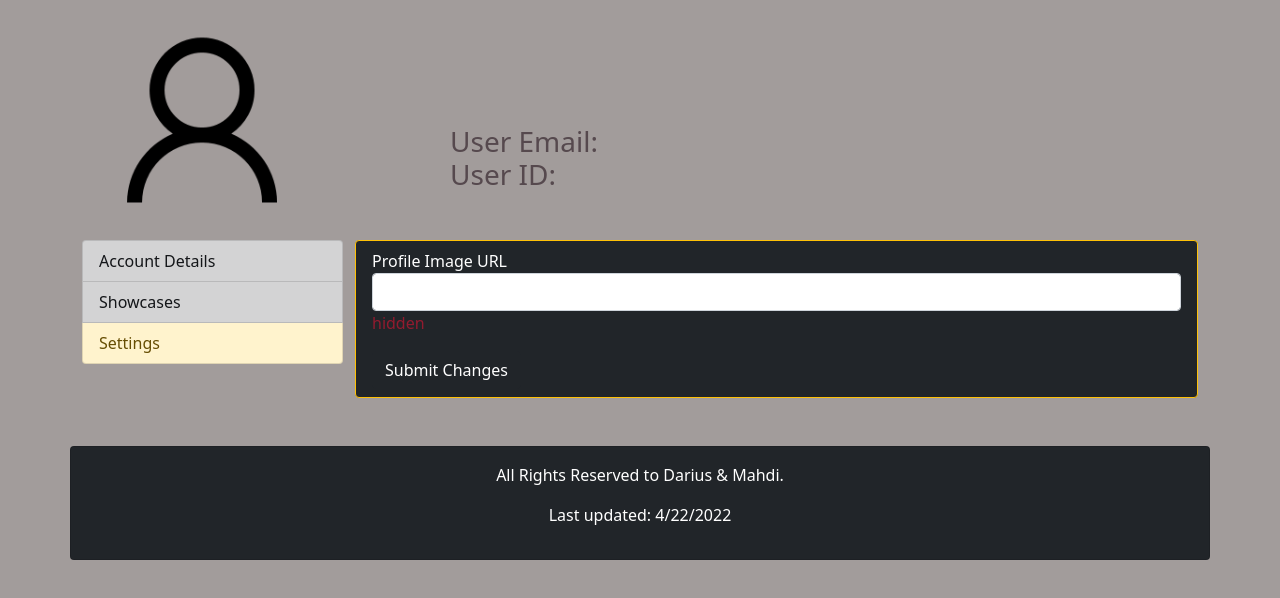
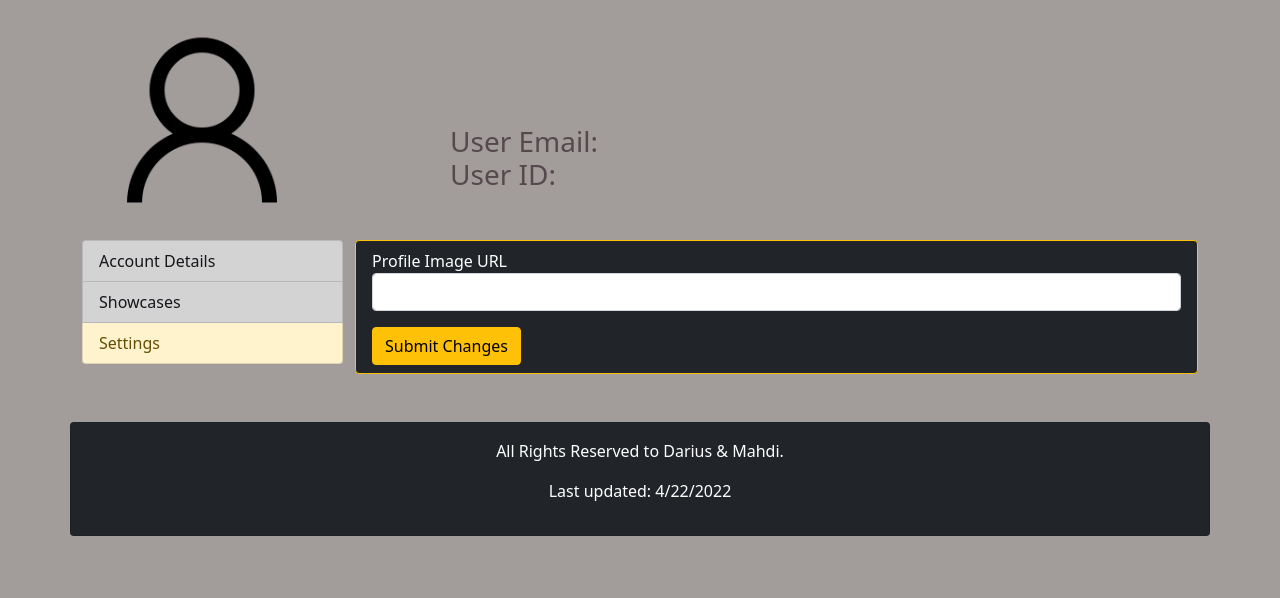
Before and after one commit to WearsomeKarma/clark3.0, a website: page public/user.html in a window 1280 px wide. Both pictures are taken after a click on the link "Settings". Drawn offline with nearby package versions, Linux system fonts and the light colour scheme; no server answers.

Commit message:
fixed user settings and details show up

```diff
--- a/public/javascript/user.js
+++ b/public/javascript/user.js
@@ -11,6 +11,7 @@ $.getJSON("/get_current_user").done(function(data){
     if (data.user?.profile_img?.length ?? 0 > 0)
         $('#user_img').attr('src', (data.user?.profile_img));
 })
+
 let user;
 $.getJSON("/get_user", {user_id: user_id}).done(function(data){
     user = data.user;
@@ -64,9 +65,8 @@ function get_settings_form(){
                 <div class="form-group">
                     <label for="profile_img">Profile Image URL</label>
                     <input class="form-control" name="profile_img" id="profile_img">
-                    <div> <p id="email_length_error" class="error_message py-0 my-0">hidden</p> </div>
                 </div>
-                <button type="submit" class="btn btn-dark mt-3">Submit Changes</button>
+                <button type="submit" class="btn btn-warning mt-3">Submit Changes</button>
             </form>
         </li>
     `;
@@ -77,30 +77,27 @@ function load_form(user){
 }
 
 //hide and show showcases
-const post_list = $("#user_showcases");
-//post_list.hide();
-fill_discussion_list(post_list, {author_id: user_id});
+const user_showcases = $("#user_showcases");
+fill_discussion_list(user_showcases, {author_id: user_id});
 
 //load settings
-//$("#user_settings").append(make_settings_form());
 $("#user_settings").append(get_settings_form());
 
 //apply hide-show toggles
-
-function apply_toggle(control, target, hide) {
+function apply_toggle(control, target) {
     const target_element = $(target);
-    $('.toggle').slideUp("1000");
+    $('.toggle').hide();
+    $('.toggle').addClass("hidden");
     $(control).on("click", function(){
-        if (target_element.hasClass("hidden")){
-            target_element.slideUp("1000");
-        } else {
+        const previous_hidden_state = target_element.hasClass("hidden");
+        $('.toggle').addClass("hidden");
+        $('.toggle').hide();
+        if (previous_hidden_state){
             target_element.slideDown("1000");
+            target_element.toggleClass("hidden");
         }
-        target_element.toggleClass("hidden");
     });
-    if (hide)
-        target_element.hide();
 }
 
 apply_toggle('#showcase', '#user_showcases');
-apply_toggle('#settings', '#user_settings', true);
+apply_toggle('#settings', '#user_settings');
```
Also changed, not shown: public/user.html (+1 -1 lines).
